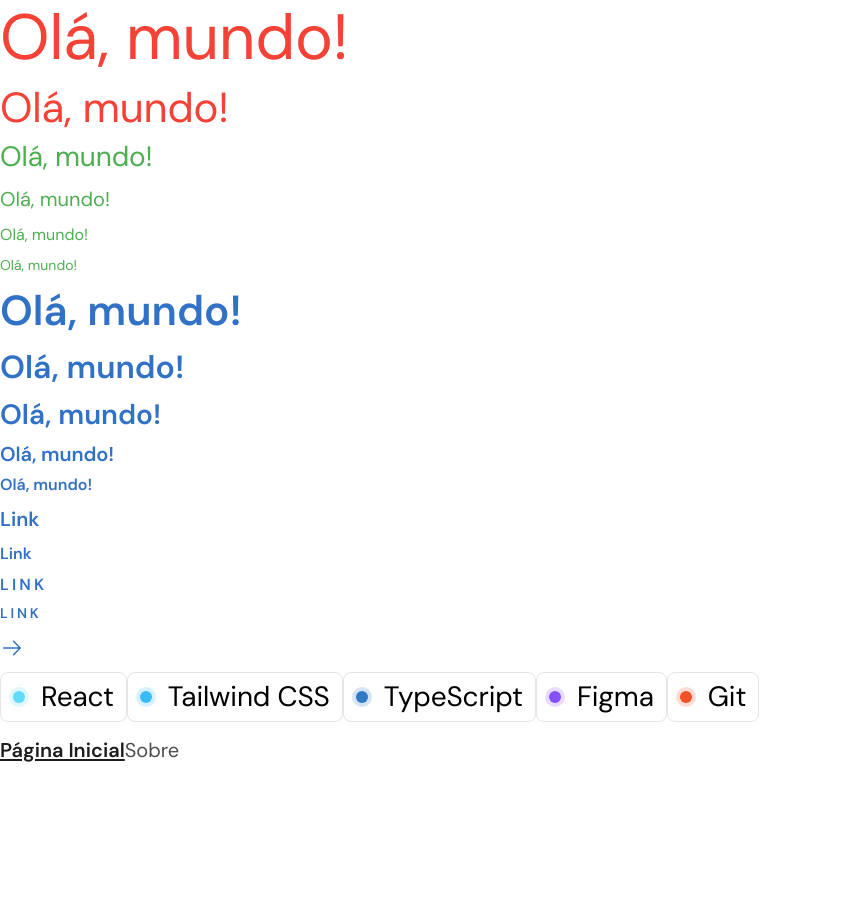
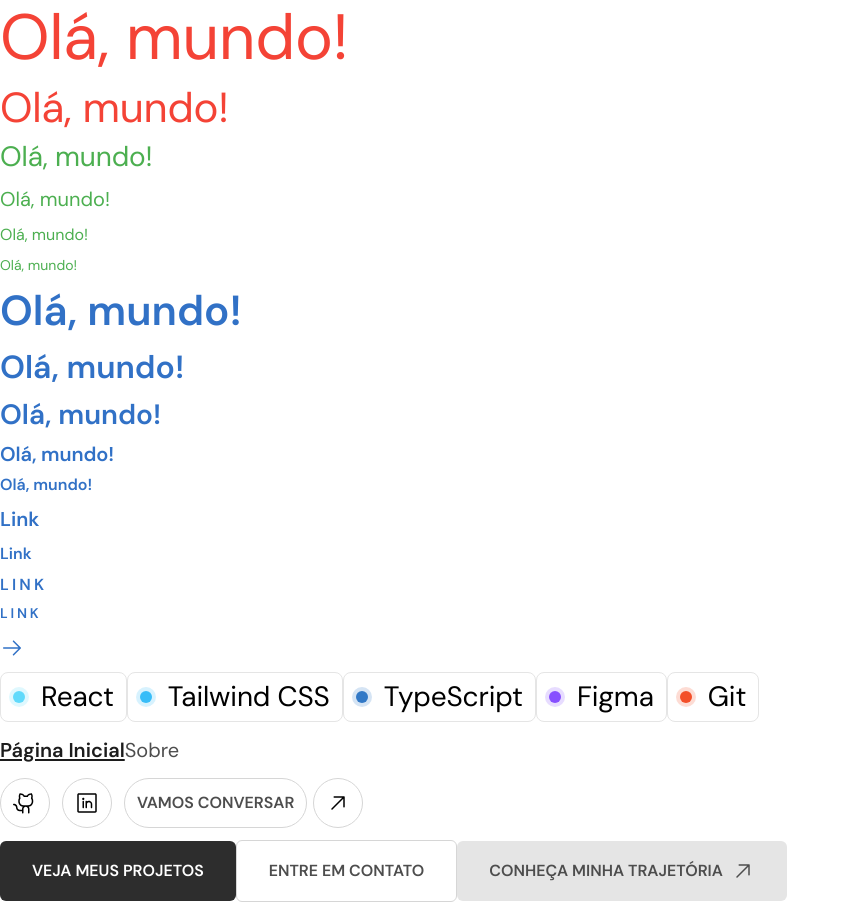
Before and after one commit to murilloressineti/my-portfolio-2.0, a React (Vite) app: page / in a window 1280 px wide. Shown: the top 912 px of the page, without its empty margins (0-850 px from the left). Before the commit the page ends 800 px from the top, so only its background shows below. Built offline with nearby package versions, Linux system fonts and the light colour scheme.

Commit message:
feat: Creating the Button component

```diff
--- a/src/App.tsx
+++ b/src/App.tsx
@@ -1,8 +1,12 @@
 import Text from "./components/text";
 import Icon from "./components/icon";
 import ArrowRight from "./assets/icons/arrow-right.svg?react";
+import ArrowUpRight from "./assets/icons/arrow-up-right.svg?react";
+import LinkedinLogo from "./assets/icons/linkedin-logo.svg?react";
+import GitHubLogo from "./assets/icons/github-logo.svg?react";
 import Tag from "./components/tag";
 import Link from "./components/link";
+import Button from "./components/button";
 
 export default function App() {
   return (
@@ -68,8 +72,51 @@ export default function App() {
       </div>
 
       <div>
-        <Link href="/" isSelected>Página Inicial</Link>
+        <Link href="/" isSelected>
+          Página Inicial
+        </Link>
         <Link href="#">Sobre</Link>
+      </div>
+
+      <div className="flex gap-3">
+        <Button variant="secondary" shape="rounded">
+          <Icon svg={GitHubLogo} />
+        </Button>
+        <Button variant="secondary" shape="rounded">
+          <Icon svg={LinkedinLogo} />
+        </Button>
+
+        <div className="flex gap-1.5">
+          <Button variant="secondary" shape="rounded">
+            Vamos conversar
+          </Button>
+          <Button variant="secondary" shape="rounded">
+            <Icon svg={ArrowUpRight} />
+          </Button>
+        </div>
+      </div>
+
+      <div>
+        {/* Componente Text dentro do button? */}
+        <Button variant="primary" shape="rectangular">
+          <Text variant="action-button">Veja Meus Projetos</Text>
+        </Button>
+        {/* Definir padrão de texto dentro do Componente Button no CVA? */}
+        <Button variant="tertiary" shape="rectangular">
+          Entre em contato
+        </Button>
+        <Button variant="quartenary" shape="rectangular">
+          Conheça minha trajetória <Icon svg={ArrowUpRight} />
+        </Button>
+      </div>
+
+      <div className="flex">
+        <Button variant="quinary" shape="square" size="lg">
+          <Icon svg={GitHubLogo} />
+        </Button>
+        <Button variant="tertiary" shape="rectangular">
+          Acessar <Icon svg={ArrowUpRight} />
+        </Button>
       </div>
     </div>
   );
--- /dev/null
+++ b/src/components/button.tsx
@@ -0,0 +1,66 @@
+import React from "react";
+import { cva, type VariantProps } from "class-variance-authority";
+import { cn } from "../lib/utils";
+import Text from "./text";
+
+export const ButtonVariants = cva(
+  "inline-flex items-center justify-center gap-2 transition-all duration-300 cursor-pointer uppercase text-[16px] leading-normal font-semibold",
+  {
+    variants: {
+      variant: {
+        primary:
+          "bg-neutral-black text-text-inverted hover:bg-interactive-default-bg",
+        secondary:
+          "bg-neutral-white text-text-secondary border border-neutral-gray-300 hover:bg-neutral-gray-200 hover:border-neutral-gray-200 hover:text-text-primary hover:fill-text-primary",
+        tertiary:
+          "bg-neutral-white text-text-secondary fill-text-secondary border border-neutral-gray-300 hover:bg-neutral-gray-200 hover:border-neutral-gray-400 hover:text-text-primary hover:fill-text-primary",
+        quartenary:
+          "bg-neutral-gray-200 text-text-secondary fill-text-secondary hover:bg-neutral-gray-300 hover:text-text-primary",
+        quinary:
+          "bg-neutral-white text-text-inverted border border-neutral-gray-300 hover:bg-neutral-black hover:fill-neutral-white",
+      },
+      shape: {
+        rounded: "rounded-full p-3",
+        rectangular: "rounded-md py-4.5 px-8",
+        square: "rounded-md p-4.5",
+      },
+      size: {
+        default: "",
+        lg: "p-4.5",
+        md: "p-3",
+        sm: "p-2",
+      },
+    },
+    defaultVariants: {
+      variant: "primary",
+      shape: "rectangular",
+      size: "default",
+    },
+  },
+);
+
+interface ButtonProps
+  extends
+    React.ButtonHTMLAttributes<HTMLButtonElement>,
+    VariantProps<typeof ButtonVariants> {
+  as?: React.ElementType;
+}
+
+export default function Button({
+  as: Component = "button",
+  variant,
+  shape,
+  size,
+  className,
+  children,
+  ...props
+}: ButtonProps) {
+  return (
+    <Component
+      className={cn(ButtonVariants({ variant, shape, size, className }))}
+      {...props}
+    >
+      {children}
+    </Component>
+  );
+}
--- a/src/components/tag.tsx
+++ b/src/components/tag.tsx
@@ -4,7 +4,7 @@ import { cn } from "../lib/utils";
 import Text from "./text";
 
 export const tagVariants = cva(
-  "inline-flex items-center gap-4 px-3 py-1.5 rounded-lg border border-border-default bg-bg-default transition-colors duration-300 hover:bg-neutral-gray-100 cursor-default",
+  "inline-flex items-center gap-4 py-1.5 px-3 rounded-lg border border-border-default bg-bg-default transition-colors duration-300 hover:bg-neutral-gray-100 cursor-default",
   {
     variants: {
       variant: {
```
Also changed, not shown: src/assets/icons/linkedin-logo.svg (renamed from src/assets/icons/linkedin-logo 1.svg).
